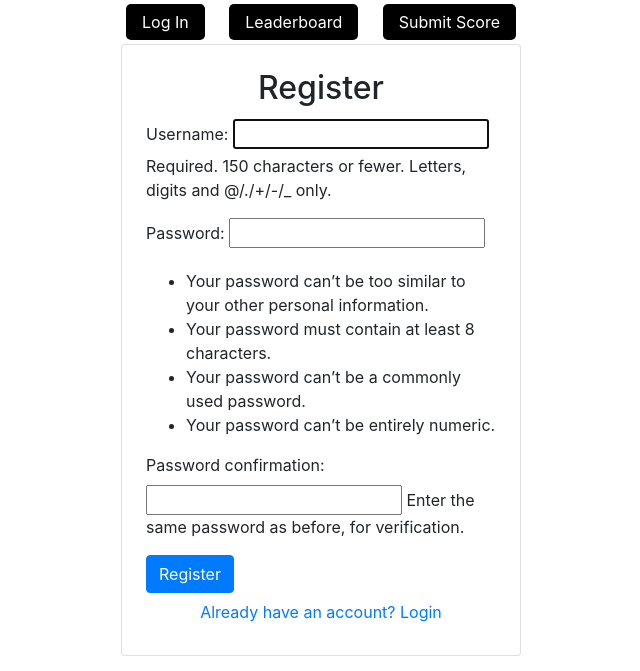
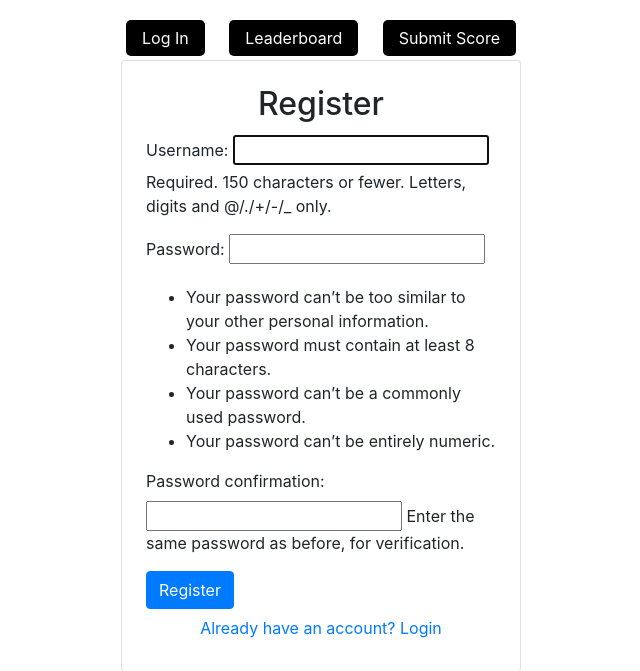
Before and after one commit to CalvinSch/nyt_game_leaderboard, a Django app: page /users/register in a window 1280 px wide. Shown: the top 671 px of the page, without its empty margins (319-959 px from the left). Run offline with Django 5.2, Linux system fonts and the light colour scheme; some libraries are stand-ins or nearby versions.

Commit message:
Front end fixes

```diff
--- a/users/templates/users/login.html
+++ b/users/templates/users/login.html
@@ -7,6 +7,7 @@
     <link href="https://stackpath.bootstrapcdn.com/bootstrap/4.3.1/css/bootstrap.min.css" rel="stylesheet">
 </head>
 <body>
+<div class="container mt-3"></div>
 {% extends "users/layout.html" %}
 {% block body %}
     <div class="container h-100 d-flex justify-content-center align-items-center">
--- a/users/templates/users/register.html
+++ b/users/templates/users/register.html
@@ -7,6 +7,7 @@
     <link href="https://stackpath.bootstrapcdn.com/bootstrap/4.3.1/css/bootstrap.min.css" rel="stylesheet">
 </head>
 <body>
+<div class="container mt-3"></div>
 {% extends "users/layout.html" %}
 {% block body %}
     <div class="container h-100 d-flex justify-content-center align-items-center">
```
